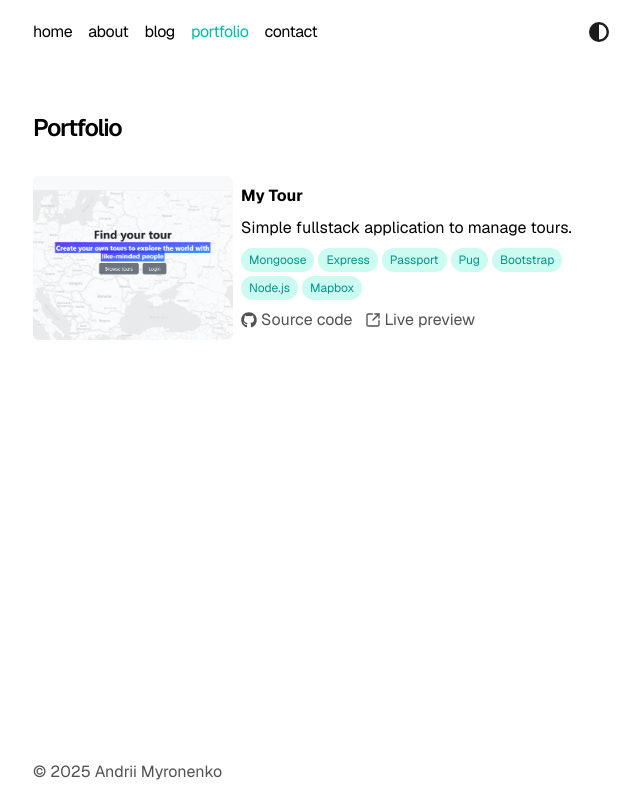
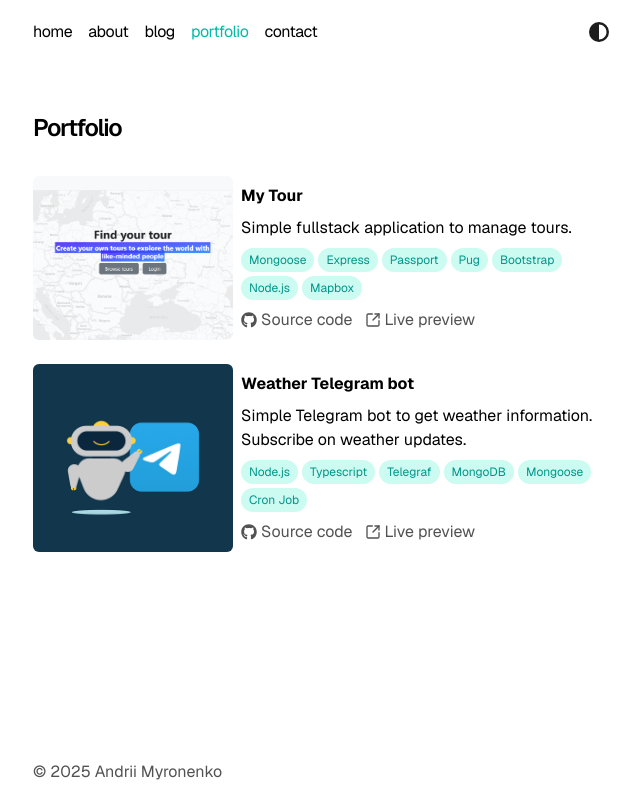
Before and after one commit to andmiron/portfolio, a React (Vite) app: page /portfolio in a window 1280 px wide. Shown: the whole page, without its empty margins (319-959 px from the left). Built offline with nearby package versions, Linux system fonts and the light colour scheme.

Commit message:
refactor: update About component text and enhance Portfolio with new project details

```diff
--- a/src/components/About.jsx
+++ b/src/components/About.jsx
@@ -1,7 +1,10 @@
 function About() {
   return (
     <div>
-      <p>Hello</p>
+      <p>
+        I'm a software engineer specializing in building (and occasionally
+        designing) exceptional digital experiences.
+      </p>
     </div>
   );
 }
--- a/src/components/Portfolio.jsx
+++ b/src/components/Portfolio.jsx
@@ -4,7 +4,7 @@ const projects = [
   {
     title: "My Tour",
     description: "Simple fullstack application to manage tours.",
-    thumbnail: "/my-tour-screenshot.PNG",
+    thumbnail: "/my-tour-screenshot.png",
     codeLink: "https://github.com/andmiron/my-tour",
     demoLink: "https://my-tour-74lo.onrender.com",
     tags: [
@@ -17,6 +17,22 @@ const projects = [
       "Mapbox",
     ],
   },
+  {
+    title: "Weather Telegram bot",
+    description:
+      "Simple Telegram bot to get weather information. Subscribe on weather updates.",
+    thumbnail: "/telegram-bot-image.png",
+    codeLink: "https://github.com/andmiron/telegraf-bot",
+    demoLink: "https://t.me/and_miron_bot",
+    tags: [
+      "Node.js",
+      "Typescript",
+      "Telegraf",
+      "MongoDB",
+      "Mongoose",
+      "Cron Job",
+    ],
+  },
 ];
 
 export default function Portfolio() {
@@ -25,7 +41,7 @@ export default function Portfolio() {
       <h1 className="font-semibold text-2xl mb-8 tracking-tighter">
         Portfolio
       </h1>
-      <div className="flex flex-col gap-4">
+      <div className="flex flex-col gap-6">
         {projects.map((project) => (
           <ProjectCard projectData={project} key={project.title} />
         ))}
```
Also changed, not shown: public/telegram-bot-image.png (added).
